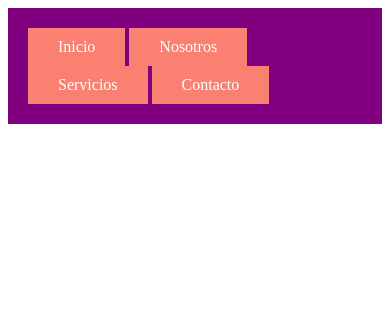
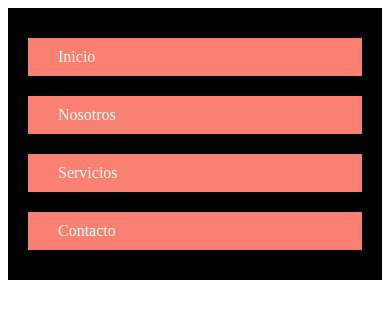
Before and after one commit to CeViMu/Curso-css, a plain HTML site: page css/navbar.html in a window 390 px wide. Drawn offline with Linux system fonts and the light colour scheme.

Commit message:
Haciendo una pagina responsive

```diff
--- a/css/navbar.css
+++ b/css/navbar.css
@@ -13,4 +13,20 @@
 nav{
     background: purple;
     padding: 20px;
+    display: flex;
+    /*justify-content: center;
+    justify-content: space-between;
+    justify-content: flex-start;
+    justify-content: flex-end;*/
+    justify-content: space-around; /*posicion al lado derecho*/
 }
+
+@media (max-width: 600px){
+    nav{
+        background: black;
+        flex-direction: column;
+    }
+    .nav-enlace{
+        margin: 10px 0px;
+    }
+}
```
